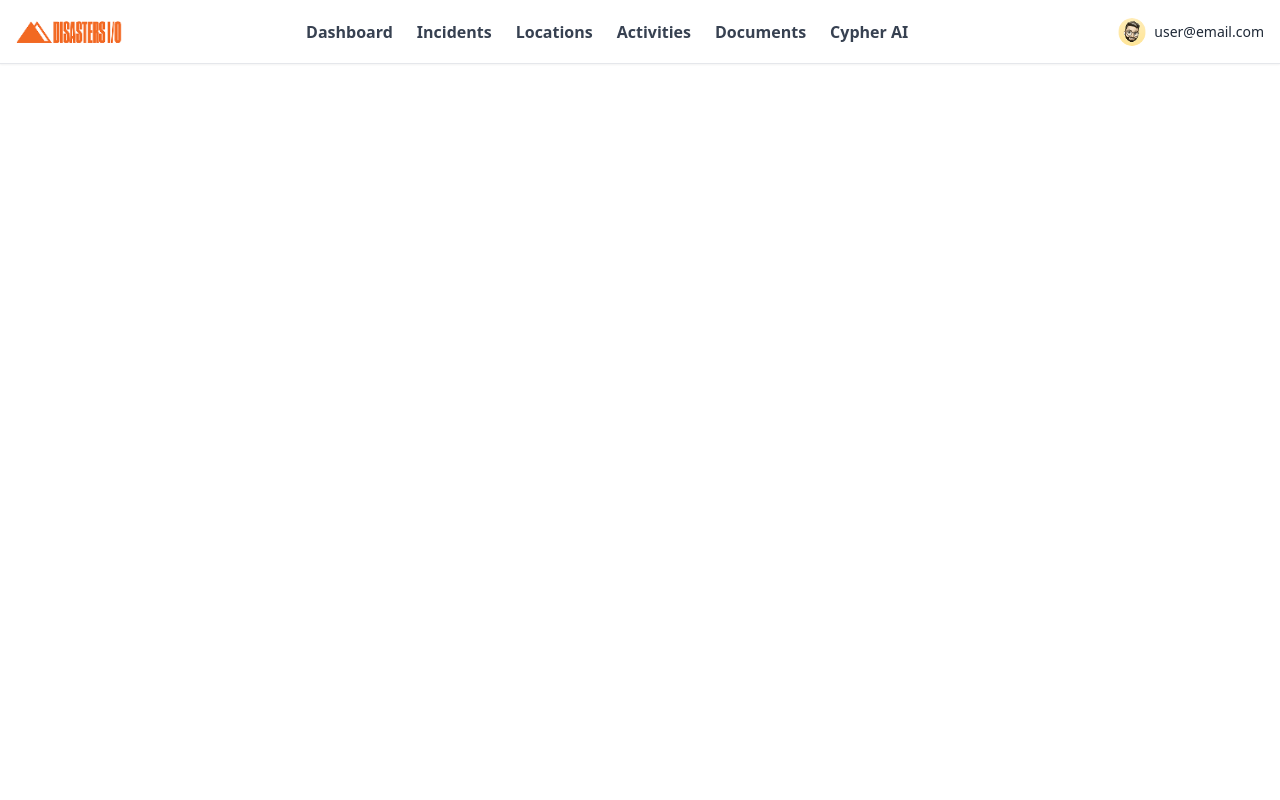
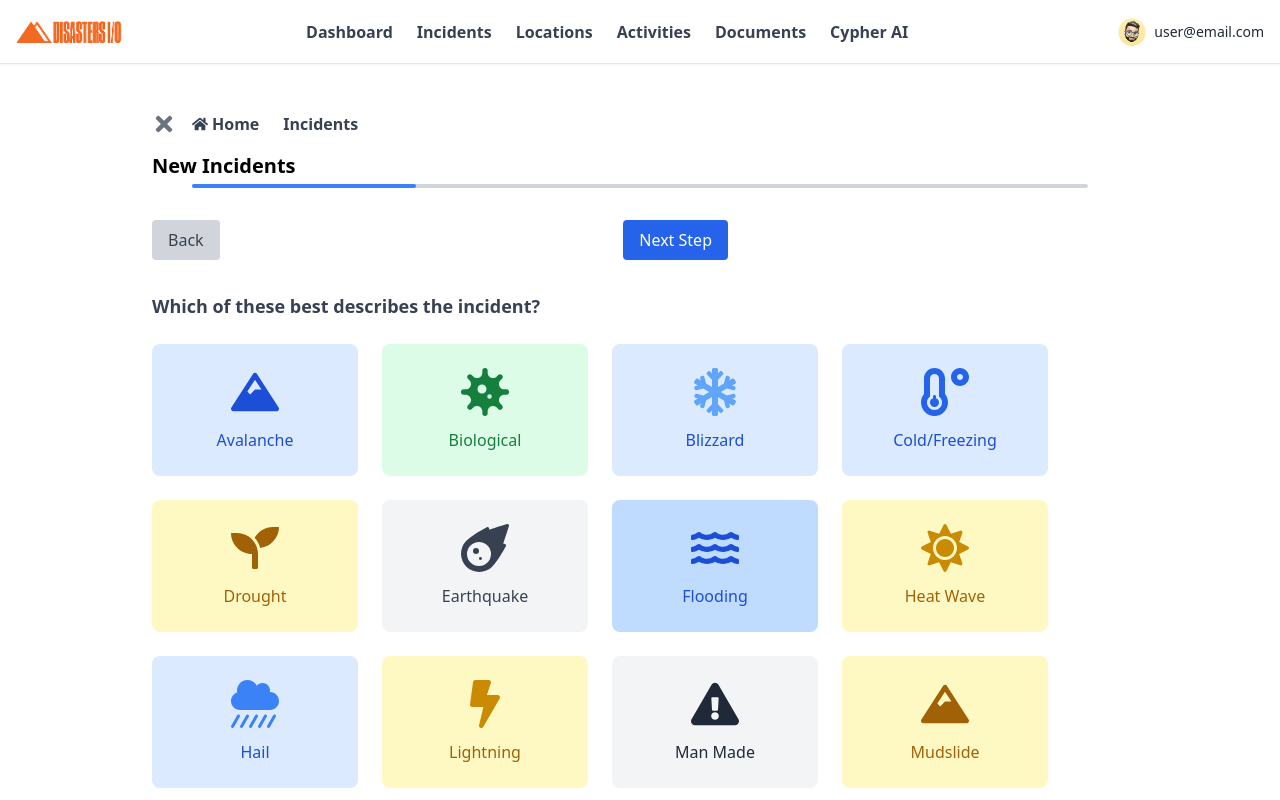
Before and after one commit to Shohan11369/React-assignment-02, a React (Vite) app: page /new-incidents in a window 1280 px wide. Shown: the top 800 px of the page. Built offline with nearby package versions, Linux system fonts and the light colour scheme; some icons are missing.

Commit message:
Added full NewincidentPage

```diff
--- a/src/App.jsx
+++ b/src/App.jsx
@@ -7,6 +7,7 @@ import Dashboard from "./pages/Dashboard";
 import DashboardWithChat from "./pages/DashboardWithChat";
 import Incidents from "./components/Incidents";
 import NewIncident from "./components/NewIncident";
+import NewIncidentsPage from "./components/NewIncidentsPage";
 
 export default function App() {
   return (
@@ -19,6 +20,7 @@ export default function App() {
           <Route path="/dashboard/chat" element={<DashboardWithChat />} />
           <Route path="/incidents" element={<Incidents />} />
           <Route path="/new-incident" element={<NewIncident />} />
+          <Route path="/new-incidents" element={<NewIncidentsPage />} />
         </Routes>
       </Router>
     </ThemeProvider>
--- a/src/components/NewIncident.jsx
+++ b/src/components/NewIncident.jsx
@@ -1,7 +1,10 @@
 import React from "react";
+import { useNavigate } from "react-router-dom";
+
 import { FaClock, FaMapMarkerAlt, FaDollarSign } from "react-icons/fa";
 
 function NewIncident() {
+  const navigate = useNavigate();
   return (
     <div className="p-6  max-w-3xl mx-auto mt-6">
       {/* Title */}
@@ -58,11 +61,12 @@ function NewIncident() {
       </div>
 
       {/* Submit Button */}
-      <div>
-        <button className=" flex items-center bg-blue-400 px-3 py-2 rounded-full mx-auto font-semibold hover:bg-[#F26922] hover:text-white">
-          Get started
-        </button>
-      </div>
+      <button
+        onClick={() => navigate("/new-incidents")}
+        className="flex items-center bg-blue-400 px-3 py-2 rounded-full mx-auto font-semibold hover:bg-[#F26922] hover:text-white"
+      >
+        Get started
+      </button>
     </div>
   );
 }
--- /dev/null
+++ b/src/components/NewIncidentsPage.jsx
@@ -0,0 +1,231 @@
+import React from "react";
+import { useNavigate, Link } from "react-router-dom";
+
+import {
+  FaTimes,
+  FaHome,
+  FaFireAlt,
+  FaCarCrash,
+  FaWater,
+  FaBolt,
+  FaSnowflake,
+  FaWind,
+  FaSeedling,
+  FaVirus,
+  FaMountain,
+  FaCloudShowersHeavy,
+  FaExclamationTriangle,
+  FaSun,
+  FaTemperatureLow,
+  FaMeteor,
+} from "react-icons/fa";
+
+import { WiRaindrop } from "react-icons/wi";
+
+function NewIncidentsPage() {
+  const navigate = useNavigate();
+
+  const incidents = [
+    {
+      icon: <FaMountain className="text-blue-700 text-5xl mb-3" />,
+      label: "Avalanche",
+      bg: "bg-blue-100",
+      hover: "hover:bg-blue-200",
+      textColor: "text-blue-700",
+    },
+    {
+      icon: <FaVirus className="text-green-700 text-5xl mb-3" />,
+      label: "Biological",
+      bg: "bg-green-100",
+      hover: "hover:bg-green-200",
+      textColor: "text-green-700",
+    },
+    {
+      icon: <FaSnowflake className="text-blue-400 text-5xl mb-3" />,
+      label: "Blizzard",
+      bg: "bg-blue-100",
+      hover: "hover:bg-blue-200",
+      textColor: "text-blue-700",
+    },
+    {
+      icon: <FaTemperatureLow className="text-blue-600 text-5xl mb-3" />,
+      label: "Cold/Freezing",
+      bg: "bg-blue-100",
+      hover: "hover:bg-blue-200",
+      textColor: "text-blue-700",
+    },
+    {
+      icon: <FaSeedling className="text-yellow-700 text-5xl mb-3" />,
+      label: "Drought",
+      bg: "bg-yellow-100",
+      hover: "hover:bg-yellow-200",
+      textColor: "text-yellow-700",
+    },
+    {
+      icon: <FaMeteor className="text-gray-700 text-5xl mb-3" />,
+      label: "Earthquake",
+      bg: "bg-gray-100",
+      hover: "hover:bg-gray-200",
+      textColor: "text-gray-700",
+    },
+    {
+      icon: <FaWater className="text-blue-700 text-5xl mb-3" />,
+      label: "Flooding",
+      bg: "bg-blue-200",
+      hover: "hover:bg-blue-300",
+      textColor: "text-blue-700",
+    },
+    {
+      icon: <FaSun className="text-yellow-600 text-5xl mb-3" />,
+      label: "Heat Wave",
+      bg: "bg-yellow-100",
+      hover: "hover:bg-yellow-200",
+      textColor: "text-yellow-700",
+    },
+    {
+      icon: <FaCloudShowersHeavy className="text-blue-500 text-5xl mb-3" />,
+      label: "Hail",
+      bg: "bg-blue-100",
+      hover: "hover:bg-blue-200",
+      textColor: "text-blue-700",
+    },
+    {
+      icon: <FaBolt className="text-yellow-600 text-5xl mb-3" />,
+      label: "Lightning",
+      bg: "bg-yellow-100",
+      hover: "hover:bg-yellow-200",
+      textColor: "text-yellow-700",
+    },
+    {
+      icon: <FaExclamationTriangle className="text-gray-800 text-5xl mb-3" />,
+      label: "Man Made",
+      bg: "bg-gray-100",
+      hover: "hover:bg-gray-200",
+      textColor: "text-gray-800",
+    },
+    {
+      icon: <FaMountain className="text-yellow-700 text-5xl mb-3" />,
+      label: "Mudslide",
+      bg: "bg-yellow-100",
+      hover: "hover:bg-yellow-200",
+      textColor: "text-yellow-700",
+    },
+    {
+      icon: <FaCloudShowersHeavy className="text-gray-700 text-5xl mb-3" />,
+      label: "Severe Storm",
+      bg: "bg-gray-100",
+      hover: "hover:bg-gray-200",
+      textColor: "text-gray-700",
+    },
+    {
+      icon: <FaWind className="text-gray-600 text-5xl mb-3" />,
+      label: "Strong Wind",
+      bg: "bg-gray-100",
+      hover: "hover:bg-gray-200",
+      textColor: "text-gray-600",
+    },
+
+    {
+      icon: <FaWind className="text-gray-800 text-5xl mb-3" />,
+      label: "Tornado",
+      bg: "bg-gray-100",
+      hover: "hover:bg-gray-200",
+      textColor: "text-gray-800",
+    },
+    {
+      icon: <WiRaindrop className="text-blue-700 text-5xl mb-3" />,
+      label: "Tsunami",
+      bg: "bg-blue-100",
+      hover: "hover:bg-blue-200",
+      textColor: "text-blue-700",
+    },
+
+    {
+      icon: <FaMountain className="text-red-600 text-5xl mb-3" />,
+      label: "Volcanic Eruption",
+      bg: "bg-red-100",
+      hover: "hover:bg-red-200",
+      textColor: "text-red-700",
+    },
+
+    {
+      icon: <FaFireAlt className="text-red-600 text-5xl mb-3" />,
+      label: "Wildfire",
+      bg: "bg-red-100",
+      hover: "hover:bg-red-200",
+      textColor: "text-red-700",
+    },
+  ];
+
+  return (
+    <div className="max-w-5xl mx-auto p-6 mt-6">
+      {/* Top bar */}
+      <div>
+        <div className="flex items-center justify-start space-x-4 mb-4">
+          <button
+            onClick={() => navigate(-1)}
+            className="text-gray-500 hover:text-gray-900 text-2xl"
+            aria-label="Close"
+          >
+            <FaTimes />
+          </button>
+
+          <nav className="flex space-x-6 text-gray-700 font-semibold text-sm md:text-base">
+            <Link
+              to="/"
+              className="hover:text-blue-600 flex items-center gap-1"
+            >
+              <FaHome /> Home
+            </Link>
+            <Link to="/incidents" className="hover:text-blue-600">
+              Incidents
+            </Link>
+          </nav>
+        </div>
+        <h2 className="text-xl font-bold mb-1 inline-block">New Incidents</h2>
+
+        {/* Underline */}
+        <div className="mb-8 max-w-4xl mx-auto">
+          <div className="relative h-1 w-full bg-gray-300 rounded">
+            <div className="absolute top-0 left-0 h-1 w-1/4 bg-blue-500 rounded"></div>
+          </div>
+        </div>
+      </div>
+
+      {/* Buttons */}
+      <div className="flex justify-between mb-8 max-w-xs md:max-w-xl">
+        <button
+          onClick={() => navigate(-1)}
+          className="bg-gray-300 text-gray-700 px-4 py-2 rounded hover:bg-gray-400"
+        >
+          Back
+        </button>
+        <button className=" bg-blue-600 text-white px-4 py-2 rounded hover:bg-blue-700">
+          Next Step
+        </button>
+      </div>
+
+      {/* Section Title */}
+      <div className="mb-6">
+        <p className="text-gray-700 font-semibold text-lg">
+          Which of these best describes the incident?
+        </p>
+      </div>
+
+      {/* Incident Icons Grid */}
+      <div className="grid grid-cols-2 md:grid-cols-4 gap-6 max-w-4xl">
+        {incidents.map(({ icon, label, bg, hover, textColor }, i) => (
+          <div
+            key={i}
+            className={`${bg} p-6 rounded-lg cursor-pointer ${hover} flex flex-col items-center`}
+          >
+            {icon}
+            <p className={`${textColor} font-medium`}>{label}</p>
+          </div>
+        ))}
+      </div>
+    </div>
+  );
+}
+
+export default NewIncidentsPage;
```
Also changed, not shown: src/components/NextStepPage.jsx (added).
